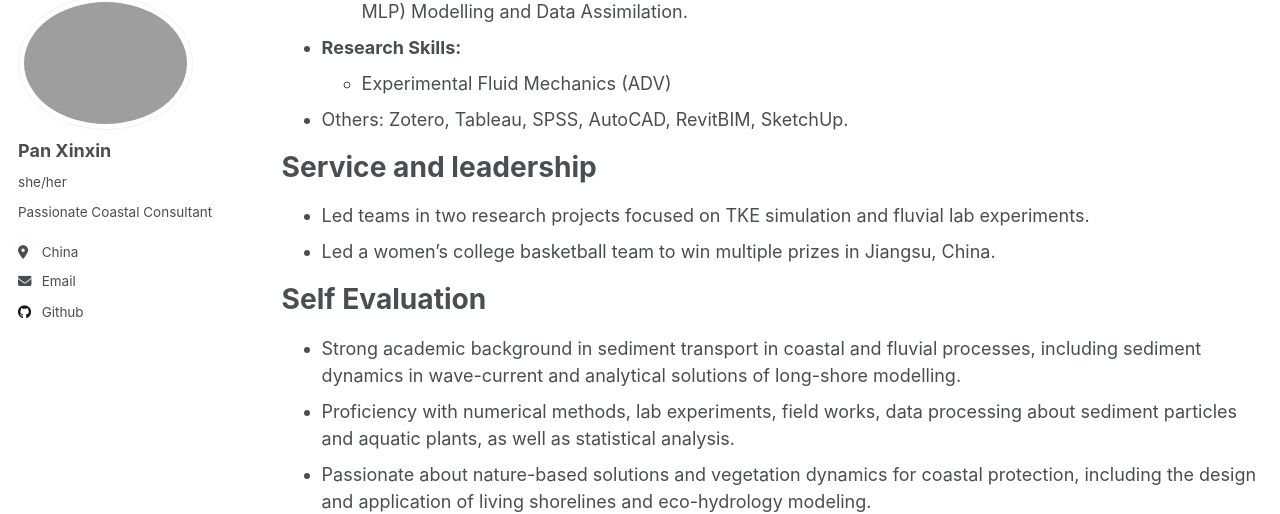
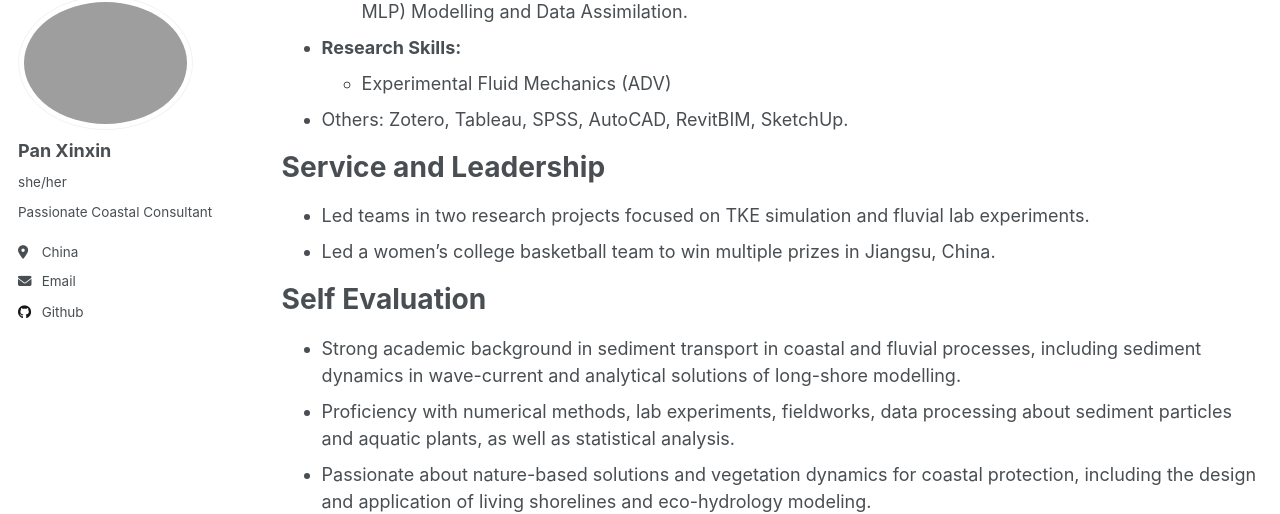
Before and after one commit to kingdaxing/kingdaxing.github.io, a Jekyll site: the page built from _pages/cv.md, in a window 1280 px wide and 900 px high, scrolled down 1141 px. Shown: the part 110-624 px from the top of the window. Built offline with Jekyll 4.4.1, drawn with Linux system fonts in a browser that asks for light colours; some of the changed text lies outside the part shown.

Commit message:
Update cv.md

```diff
--- a/_pages/cv.md
+++ b/_pages/cv.md
@@ -16,7 +16,7 @@ Education
 * B.Eng. in China, Hohai University, 2020
   * Water and Hydropower Engineering
 
-Work experience
+Work Experience
 ======
 * Jul 2020 - Jun 2022 : Coastal Engineer & Consultant
   * Water Engineering Department, Shenzhen Water Planning & Design Institute Co., Ltd., China
@@ -48,7 +48,7 @@ Skills
 * Others: Zotero, Tableau, SPSS, AutoCAD, RevitBIM, SketchUp.
 
 
-Service and leadership
+Service and Leadership
 ======
 * Led teams in two research projects focused on TKE simulation and fluvial lab experiments.
 * Led a women’s college basketball team to win multiple prizes in Jiangsu, China.
@@ -57,7 +57,7 @@ Service and leadership
 Self Evaluation
 ======
 * Strong academic background in sediment transport in coastal and fluvial processes, including sediment dynamics in wave-current and analytical solutions of long-shore modelling.
-* Proficiency with numerical methods, lab experiments, field works, data processing about sediment particles and aquatic plants, as well as statistical analysis.
+* Proficiency with numerical methods, lab experiments, fieldworks, data processing about sediment particles and aquatic plants, as well as statistical analysis.
 * Passionate about nature-based solutions and vegetation dynamics for coastal protection, including the design and application of living shorelines and eco-hydrology modeling.
 * Extensive experience in proposing methodologies and academic writing.
 * Strong leadership and execution abilities, with high level of self-motivation.
```
